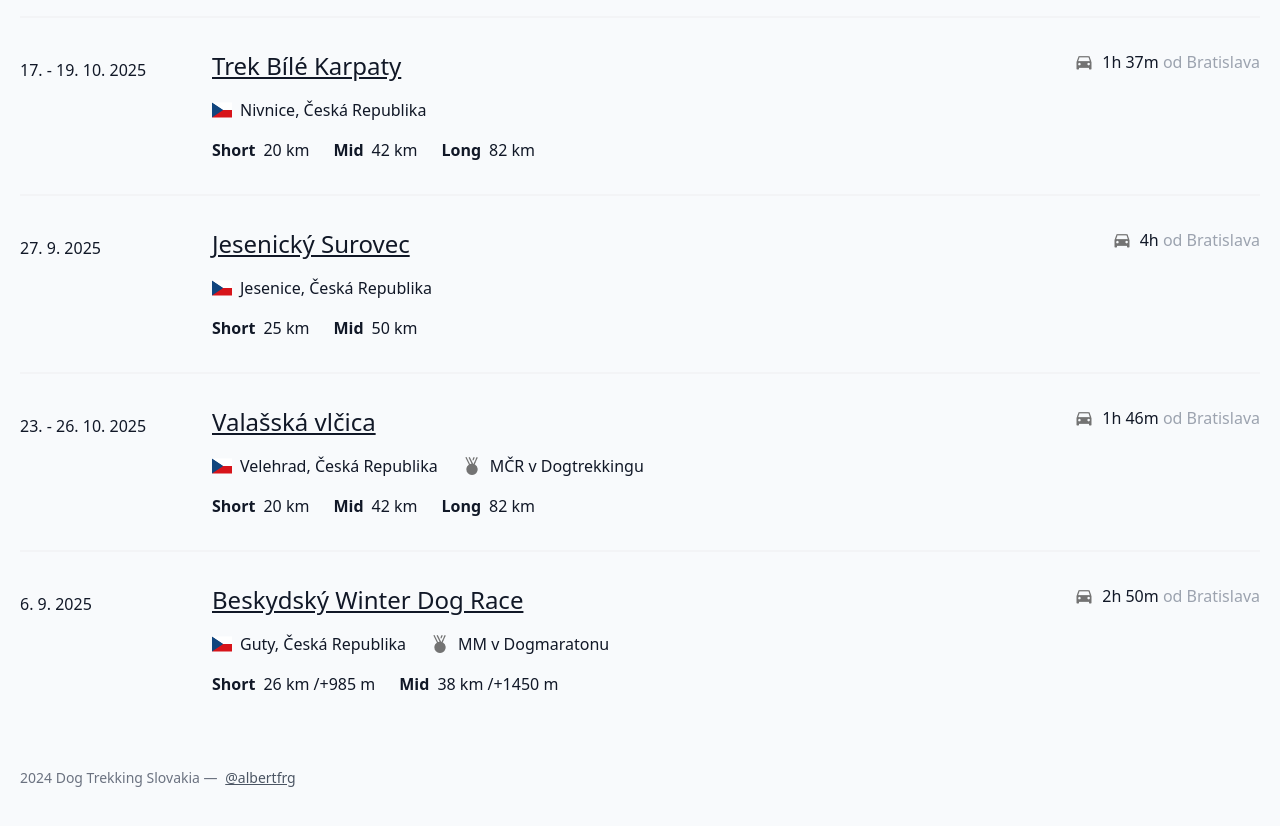
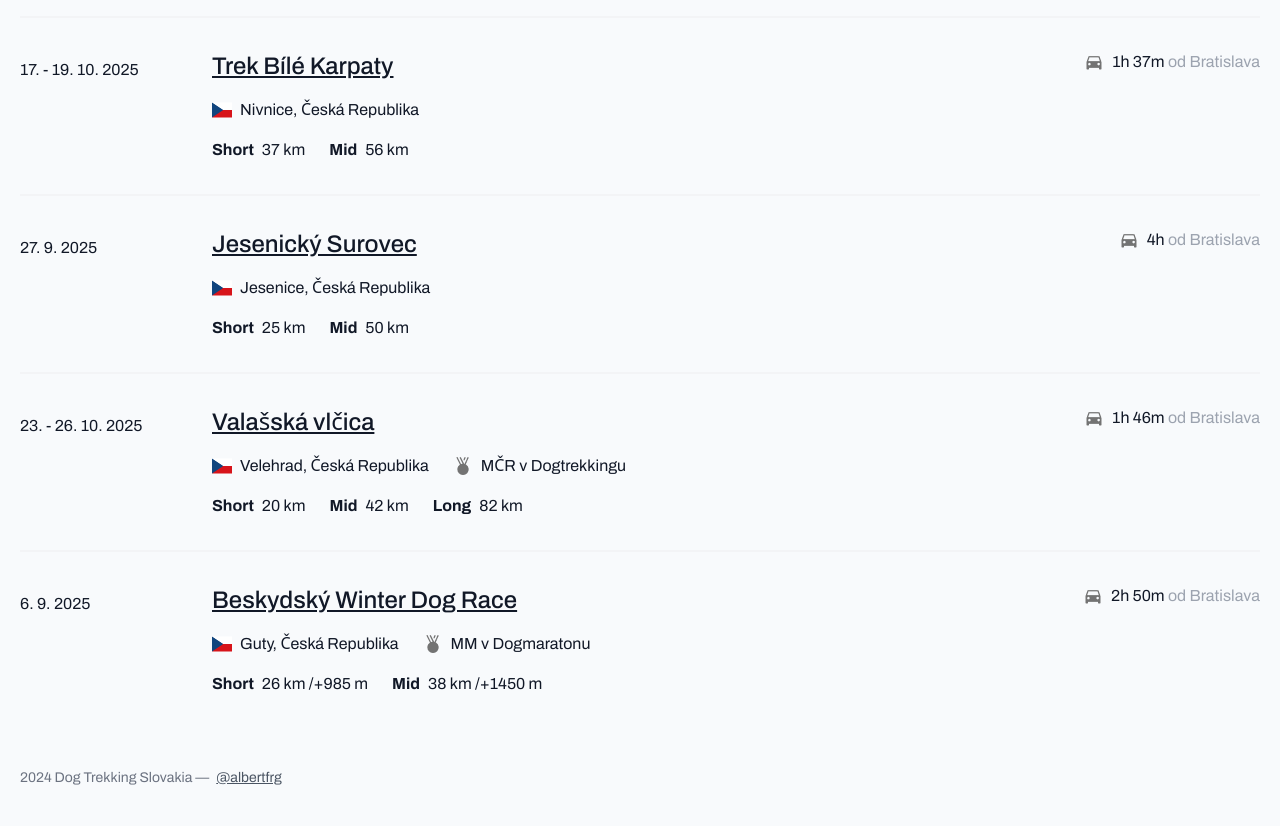
Before and after one commit to albertfourage/dog-trekking-slovakia, a website: page public/index.html in a window 1280 px wide. Shown: the part 3220-4046 px from the top of the page. Drawn offline with Linux system fonts and the light colour scheme.

Commit message:
Update Bile Karpaty

```diff
--- a/public/index.html
+++ b/public/index.html
@@ -647,15 +647,11 @@
                 <div class="flex flex-wrap gap-y-2 mb-4 lg:mb-0 gap-6 items-center">
                   <div class="flex shrink-0 gap-2 items-center">
                     <p class="text-base font-bold">Short</p>
-                    <p class="font-normal">20 km</p>
+                    <p class="font-normal">37 km</p>
                   </div>
                   <div class="flex shrink-0 gap-2 items-center">
                     <p class="text-base font-bold">Mid</p>
-                    <p class="font-normal">42 km</p>
-                  </div>
-                  <div class="flex shrink-0 gap-2 items-center">
-                    <p class="text-base font-bold">Long</p>
-                    <p class="font-normal">82 km</p>
+                    <p class="font-normal">56 km</p>
                   </div>
                 </div>
               </div>
```
